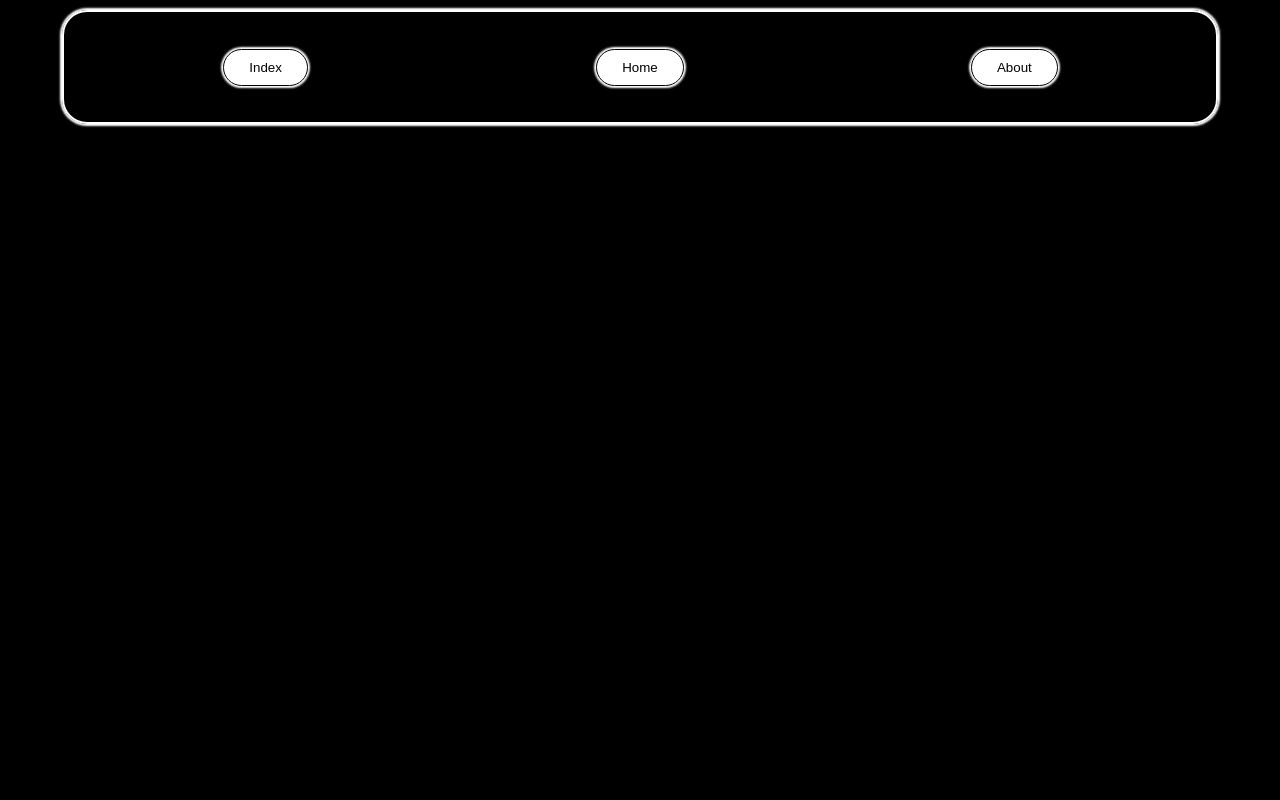
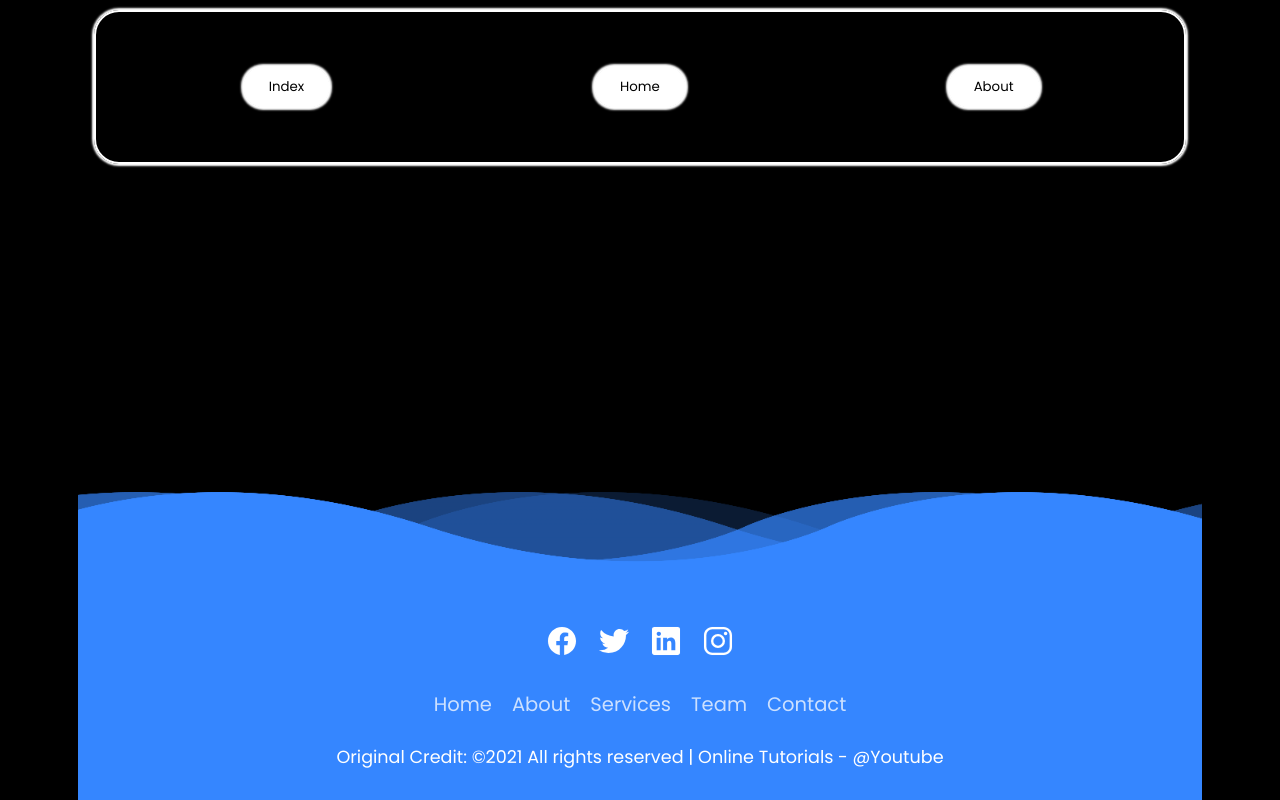
Before and after one commit to Leeenden/CNMC-Week9MondayLectures, a website: page public/index.html in a window 1280 px wide. Drawn offline with nearby package versions, Linux system fonts and the light colour scheme.

Commit message:
added footer animation form personal project

```diff
--- a/public/index.html
+++ b/public/index.html
@@ -26,6 +26,30 @@
                 </button>
             </ul>
         </nav>
+        <footer>
+            <div class="waves">
+                <div class="wave" id="wave1"></div>
+                <div class="wave" id="wave2"></div>
+                <div class="wave" id="wave3"></div>
+                <div class="wave" id="wave4"></div>
+            </div>
+            <ul class="social-icons">
+                <li><a href="#"><ion-icon name="logo-facebook"></ion-icon></a></li>
+                <li><a href="#"><ion-icon name="logo-twitter"></ion-icon></a></li>
+                <li><a href="#"><ion-icon name="logo-linkedin"></ion-icon></a></li>
+                <li><a href="#"><ion-icon name="logo-instagram"></ion-icon></a></li>
+            </ul>
+            <ul class=" menu">
+                <li><a herf="#">Home</a></li>
+                <li><a herf="#">About</a></li>
+                <li><a herf="#">Services</a></li>
+                <li><a herf="#">Team</a></li>
+                <li><a herf="#">Contact</a></li>
+            </ul>
+            <p> Original Credit: ©2021 All rights reserved | Online Tutorials - @Youtube </p>
+        </footer>
     </div>
+    <script type="module" src="https://unpkg.com/ionicons@5.5.2/dist/ionicons/ionicons.esm.js"></script>
+    <script nomodule src="https://unpkg.com/ionicons@5.5.2/dist/ionicons/ionicons.js"></script>
 </body>
 </html>
--- a/public/style.css
+++ b/public/style.css
@@ -1,22 +1,27 @@
+@import url('https://fonts.googleapis.com/css2?family=Poppins:ital,wght@0,100;0,200;0,300;0,400;0,500;0,600;0,700;0,800;0,900;1,100;1,200;1,300;1,400;1,500;1,600;1,700;1,800;1,900&display=swap');
+
 * {
     margin: 0;
     padding: 0;
-    font-family: sans-serif;
+    font-family: 'Poppins', sans-serif;
     text-decoration: none;
 }
 #hero {
-    width: 100%;
+    width: 100vw;
     height: 100vh;
     display: flex;
-    justify-content: center;
+    flex-wrap: wrap;
+    flex-direction: column;
+    align-items: center;
+    justify-content: space-between;
 
     background-color: black;
 }
 
 nav {
     display: flex;
-    width: 90%;
-    height: 10%;
+    width: 85%;
+    height: 15%;
     justify-content: space-evenly;
     align-items: center;
     padding: 15px 0px;
@@ -38,7 +43,7 @@ button{
     color: rgb(3, 3, 3);
     padding: 10px 25px;
     background: white;
-    border: 1px solid rgb(6, 0, 0);
+    border: 1px solid rgb(255, 255, 255);
     box-shadow: 0 0 2px 2px rgb(255, 255, 255);
     border-radius: 20px;
     outline: none;
@@ -49,3 +54,117 @@ button:hover{
     border: 1px solid hsl(197, 94%, 65%);
     box-shadow: 0 0 2px 2px hsl(197, 94%, 65%);
 }
+
+footer {
+    position: relative;
+    width: 80%;
+    background: #3586ff;
+    min-height: 75px;
+    padding: 20px 50px;
+    display: flex;
+    justify-content: center;
+    align-items: center;
+    flex-direction: column;
+}
+
+footer .social-icons, footer .menu {
+    position: relative;
+    display: flex;
+    justify-content: center;
+    align-items: center;
+    margin:10px 0;
+    flex-wrap:wrap;
+}
+
+footer .social-icons li, footer .menu li {
+    list-style: none;
+}
+
+footer .social-icons li a{
+    font-size: 2em;
+    color: #fff;
+    margin: 0 10px;
+    display: inline-block;
+    transition: 0.5s;
+}
+
+footer .menu li a{
+    font-size: 1.22em;
+    color: #fff;
+    margin: 0 10px;
+    display: inline-block;
+    transition: 0.5s;
+    text-decoration: none;
+    opacity: 0.75;
+}
+
+footer .social-icons li a:hover {
+    transform: translateY(-10px);
+}
+footer .menu li a:hover {
+    opacity: 1;
+}
+footer p {
+    color: #fff;
+    text-align: center;
+    margin-top: 15px;
+    margin-bottom: 10px;
+    font-size: 1.1em;
+}
+
+footer .wave {
+    position: absolute;
+    top: -100px;
+    left: 0;
+    width: 100%;
+    height: 100px;
+    background: url(wave.png);
+    background-size: 800px 100px;
+}
+
+footer .wave#wave1 {
+    z-index: 1000;
+    opacity: 1;
+    bottom: 0;
+    animation: animateWave 4s linear infinite;
+}
+
+footer .wave#wave2 {
+    z-index: 999;
+    opacity: 0.5;
+    bottom: 10px;
+    animation: animateWave_02 4s linear infinite;
+}
+
+footer .wave#wave3 {
+    z-index: 1000;
+    opacity: 0.2;
+    bottom: 15px;
+    animation: animateWave 3s linear infinite;
+}
+
+footer .wave#wave4 {
+    z-index: 999;
+    opacity: 0.7;
+    bottom: 20px;
+    animation: animateWave_02 3s linear infinite;
+}
+
+@keyframes animateWave{
+    0% {
+        background-position-x: 1000px;
+    }
+
+    100% {
+        background-position-x: 0px;
+    }
+}
+
+@keyframes animateWave_02{
+    0%{
+        background-position-x: 0px;
+    }
+    100% {
+        background-position-x: 1000px;
+    }
+}
```
Also changed, not shown: public/wave.png (added).
